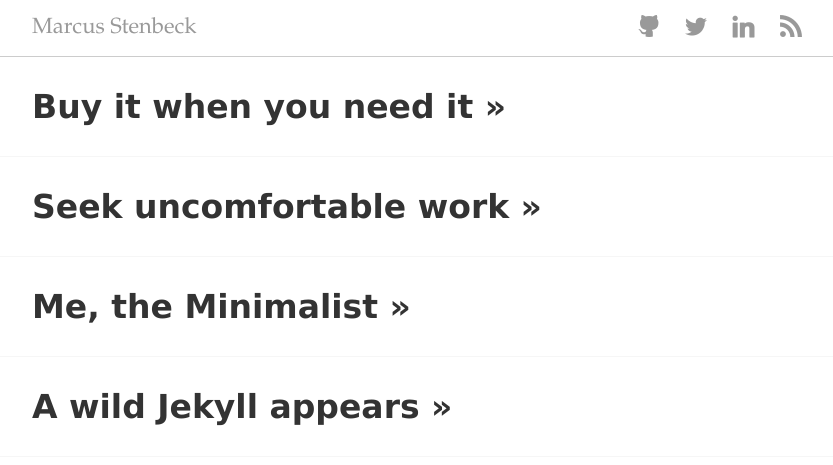
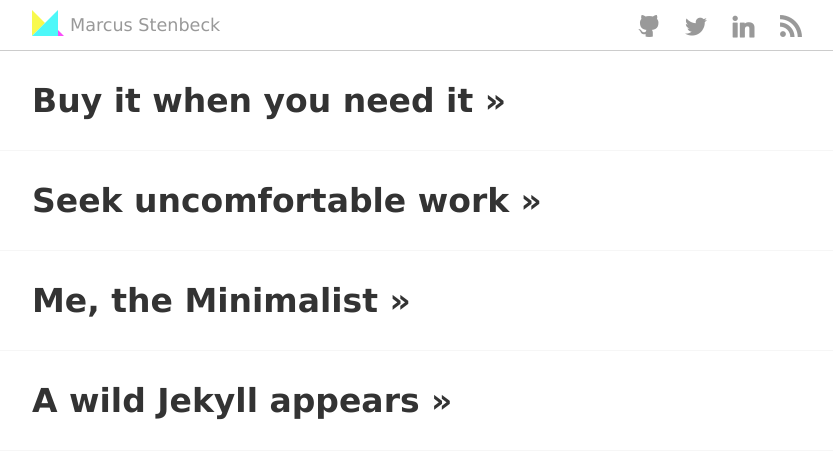
Before and after one commit to marcusstenbeck/marcusstenbeck.github.io, a Jekyll site: the page built from index.html, in a window 1280 px wide. Shown: the top 465 px of the page, without its empty margins (218-1051 px from the left). Built offline with Jekyll 4.4.1, drawn with Linux system fonts in a browser that asks for light colours; Markdown is read by kramdown in place of the engine named in the settings.

Commit message:
Add logo styles. Add logo to navbar and optimize for mobile devices.

```diff
--- a/_layouts/default.html
+++ b/_layouts/default.html
@@ -27,7 +27,7 @@
 	<nav class="navbar">
 		<div class="l-container">
 			<div class="navbar-header">
-				<a class="navbar-brand" href="/">{{site.name}}</a>
+				<a class="navbar-brand" href="/"><span style="font-size: 1.5em; margin-top: -1em; position: relative; top: .2em;" class="ms-logo"></span> {{site.name}}</a>
 			</div>
 
 			<ul class="nav navbar-nav navbar-right">
--- a/assets/css/main.css
+++ b/assets/css/main.css
@@ -65,7 +65,10 @@ blockquote cite:before { content: '\2014 '; }
 
 .navbar-header { display: inline-block; }
 .l-container > .navbar-header { margin-left: -15px; }
-.navbar-brand { display: inline-block; padding: 15px 10px; text-decoration: none; }
+.navbar-brand { display: inline-block; padding: 15px 10px; font-family: 'Lucida Sans', sans-serif; font-size: 70%; text-decoration: none; }
+@media (min-width: 430px) {
+  .navbar-brand { font-size: 80%; }
+}
 .l-container > .navbar-header > .navbar-brand { padding-left: 0; }
 .navbar-nav { margin: 0; }
 .navbar-right { float: right; margin-right: -15px; }
@@ -99,6 +102,59 @@ blockquote cite:before { content: '\2014 '; }
 .post-signature { width: 200px; float: right; margin-top: 1em; margin-bottom: 2em; padding-right: 2em; }
 
 
+
+/**
+ *  Marcus Stenbeck Logo
+ */
+
+/* Bottom left magenta triangle */
+.ms-logo {
+  display: inline-block;
+  position: relative;
+  border-right: solid 10px black;
+  width: 0;
+  height: 0;
+  border-top: solid 0 transparent;
+  border-left: solid 0 transparent;
+  border-right: solid 0.25em transparent;
+  border-bottom: solid 0.25em #f94df8;
+  margin-left: 1em;
+  margin-top: 0.75em;
+  margin-right: 0;
+  margin-bottom: 0;
+  padding: 0;
+}
+
+/* Top left yellow triangle */
+.ms-logo:before {
+  position: absolute;
+  top: -0.75em;
+  left: -1em;
+  content: ' ';
+  display: block;
+  width: 0;
+  height: 0;
+  border-top: solid 0.5em transparent;
+  border-right: solid 0 transparent;
+  border-left: solid 0.5em #f8f94d;
+  border-bottom: solid 0.5em transparent;
+}
+
+/* Middle cyan triangle */
+.ms-logo:after {
+  position: absolute;
+  top: -0.75em;
+  left: -1em;
+  content: ' ';
+  display: block;
+  width: 0;
+  height: 0;
+  border-top: solid 0 transparent;
+  border-right: solid 0 transparent;
+  border-left: solid 1em transparent;
+  border-bottom: solid 1em #4df8f9;
+}
+
 /**
  *  Social Icons
  *  http://socicon.com/
```
